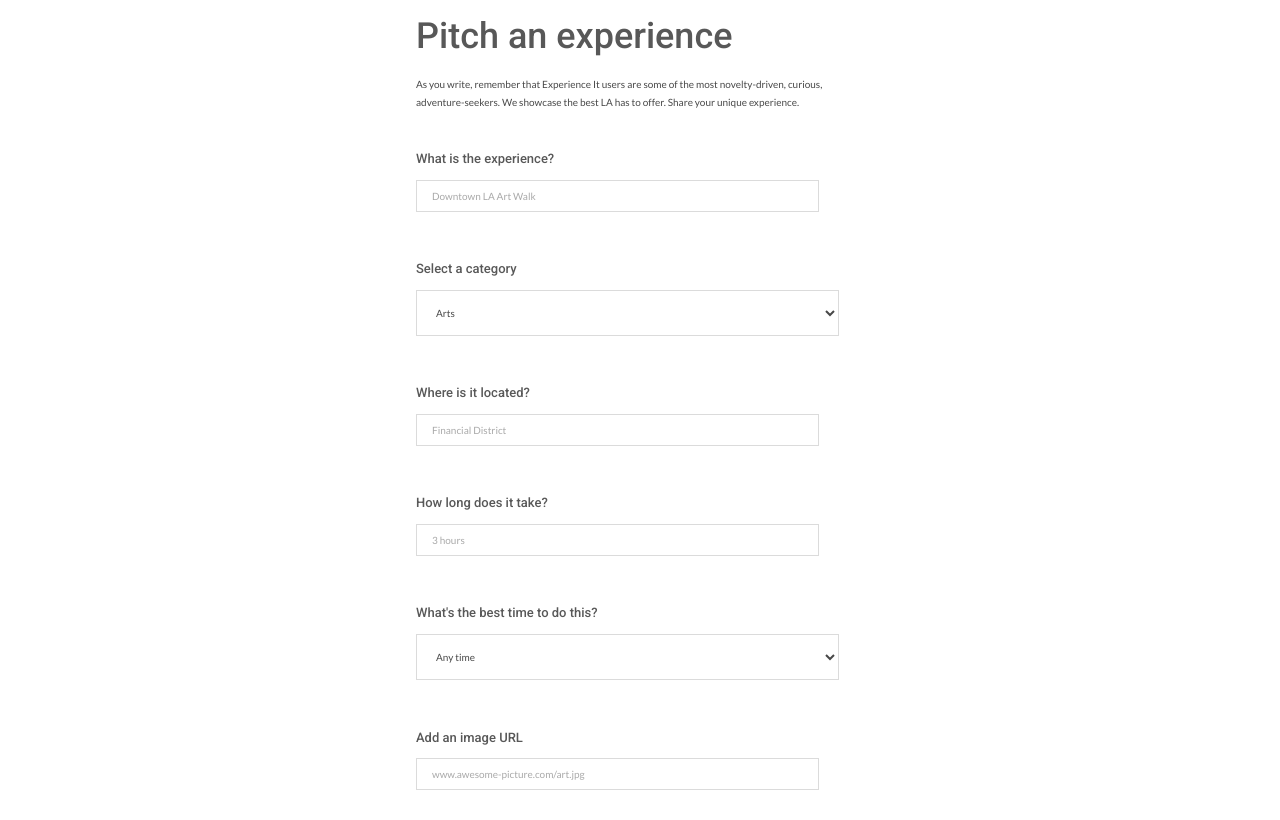
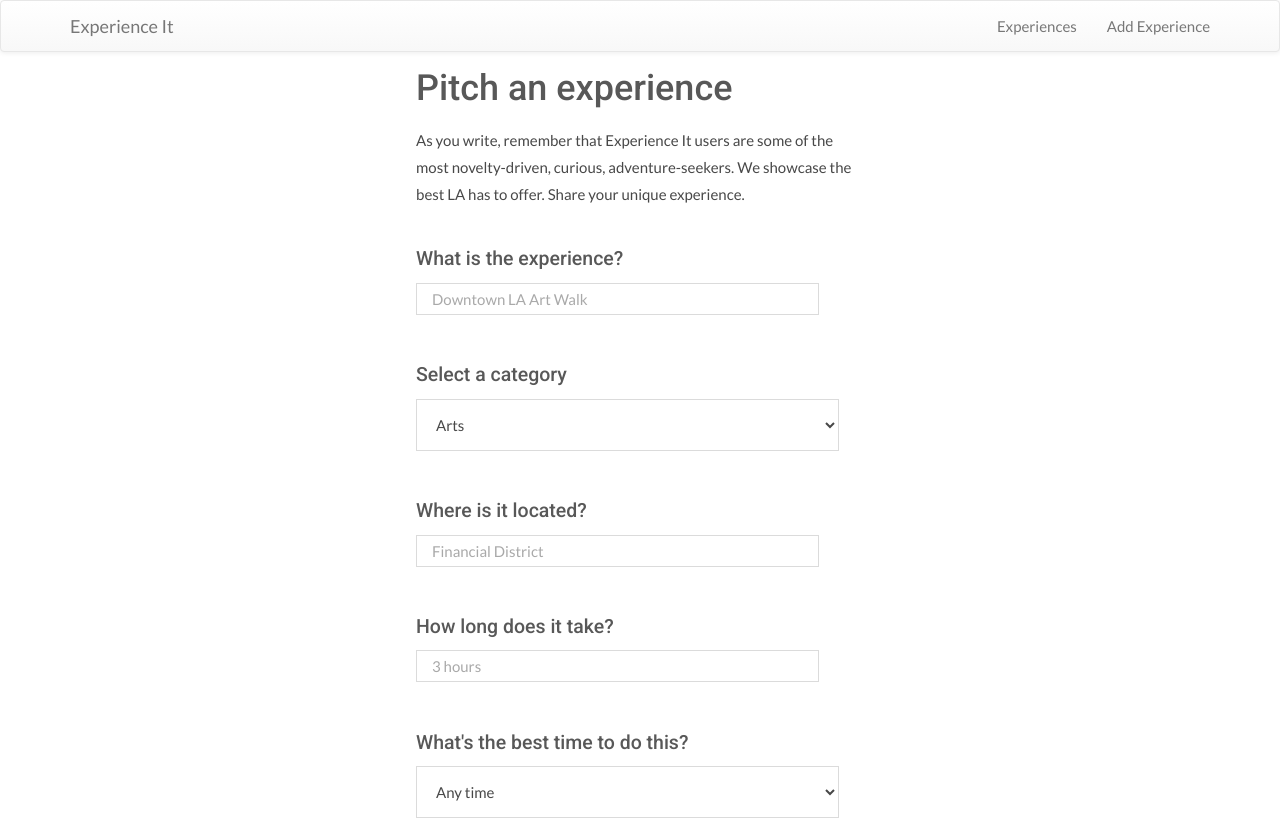
Before and after one commit to zeniavilla/experience-it-app, a React (Create React App) app in the folder experience-it-app-client/: page /describe-your-experience in a window 1280 px wide. Shown: the top 820 px of the page. Built offline with nearby package versions, Linux system fonts and the light colour scheme.

Commit message:
Initialize main navbar with bootstrap

```diff
--- a/experience-it-app-client/src/components/App.css
+++ b/experience-it-app-client/src/components/App.css
@@ -27,7 +27,7 @@
 
 body {
     color: #484848;
-    font: 500 1em/100% 'Lato', sans-serif;
+    font: 500 1.5em/100% 'Lato', sans-serif;
 }
 
 .clearfix:after {
--- a/experience-it-app-client/src/components/App.js
+++ b/experience-it-app-client/src/components/App.js
@@ -1,15 +1,28 @@
 import React, { Component } from 'react';
-import { BrowserRouter as Router, Route, Switch } from 'react-router-dom';
+import { BrowserRouter as Router, Route, Switch, Link } from 'react-router-dom';
 
 import './App.css';
 import Experiences from '../containers/Experiences';
 import ExperienceForm from '../containers/ExperienceForm';
+import { Navbar, Nav, NavItem } from 'react-bootstrap';
 
 class App extends Component {
   render() {
     return (
       <Router>
-          <div className="App">
+          <div>
+            <Navbar>
+              <Navbar.Header>
+              <Navbar.Brand>
+                <a href="#">Experience It</a>
+              </Navbar.Brand>
+              </Navbar.Header>
+              <Nav pullRight>
+                <NavItem eventKey={1} href="/experiences">Experiences</NavItem>
+                <NavItem eventKey={2} href="/describe-your-experience">Add Experience</NavItem>
+              </Nav>
+            </Navbar>
+
             <Switch>
               <Route path="/(experiences|)" component={Experiences} />
               <Route path="/describe-your-experience" component={ExperienceForm} />
--- a/experience-it-app-client/src/containers/Experience.css
+++ b/experience-it-app-client/src/containers/Experience.css
@@ -31,6 +31,10 @@
 
 .experience-card h2 {
     color:#585858;
-    font: 500 2em/100% 'Roboto', sans-serif;
+    font: 500 1.2em/100% 'Roboto', sans-serif;
     text-transform: capitalize;
 }
+
+.experience-card h4 {
+    font-size: 1em;
+}
```
